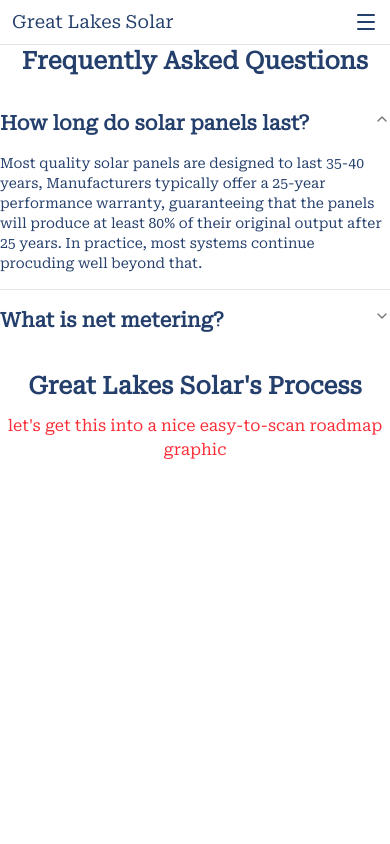
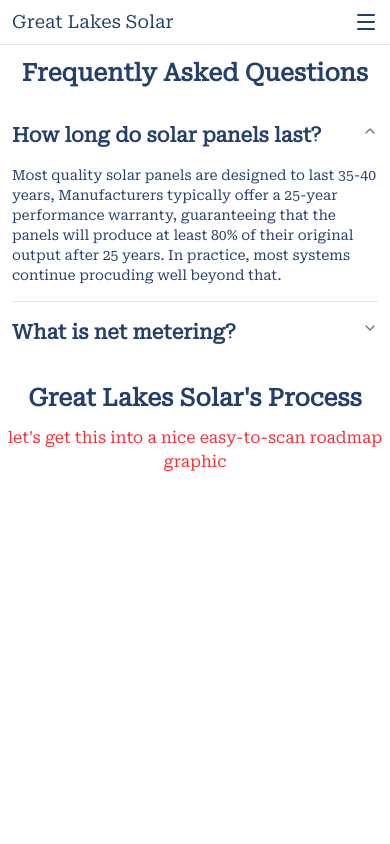
Before and after one commit to AdamWetmore/greatlakesolar, a Next.js app in the folder great-lakes-solar/: page /resources in a window 390 px wide. Shown: the top 844 px of the page. Built offline with nearby package versions, Linux system fonts and the light colour scheme.

Commit message:
resources responsive styling

```diff
--- a/great-lakes-solar/src/components/faq/faq-section.tsx
+++ b/great-lakes-solar/src/components/faq/faq-section.tsx
@@ -11,7 +11,7 @@
         <section
             id="faq"
             aria-label="frequently asked questions"
-            className="mx-auto max-w-2xl space-y-4"
+            className="mx-auto max-w-2xl space-y-4 px-3 md:px-0"
         >
             <h2 className="text-center text-2xl font-bold">
                 Frequently Asked Questions
--- a/great-lakes-solar/src/pages/resources/index.tsx
+++ b/great-lakes-solar/src/pages/resources/index.tsx
@@ -31,7 +31,7 @@
 }
 export default function Resources({ faqs }: { faqs: FAQ[] }) {
     return (
-        <div className="space-y-5">
+        <div className="space-y-5 py-3 md:py-10">
             <FAQSection faqs={faqs} />
             <section id="our-process" className="space-y-3">
                 <h2>Great Lakes Solar's Process</h2>
```
